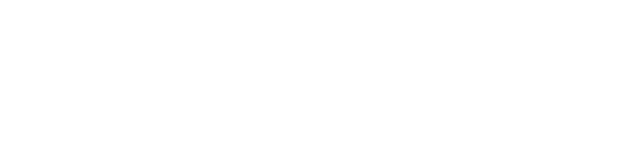
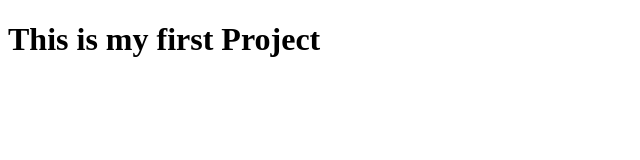
Before and after one commit to saikat-barai/first-project, a plain HTML site: page index.html in a window 1280 px wide. Shown: the whole page, without its empty margins (0-640 px from the left). Drawn offline with Linux system fonts and the light colour scheme.

Commit message:
my first project

```diff
--- a/index.html
+++ b/index.html
@@ -6,6 +6,8 @@
     <title>This is my first project</title>
 </head>
 <body>
-
+    <div>
+        <h1>This is my first Project</h1>
+    </div>
 </body>
 </html>
```
